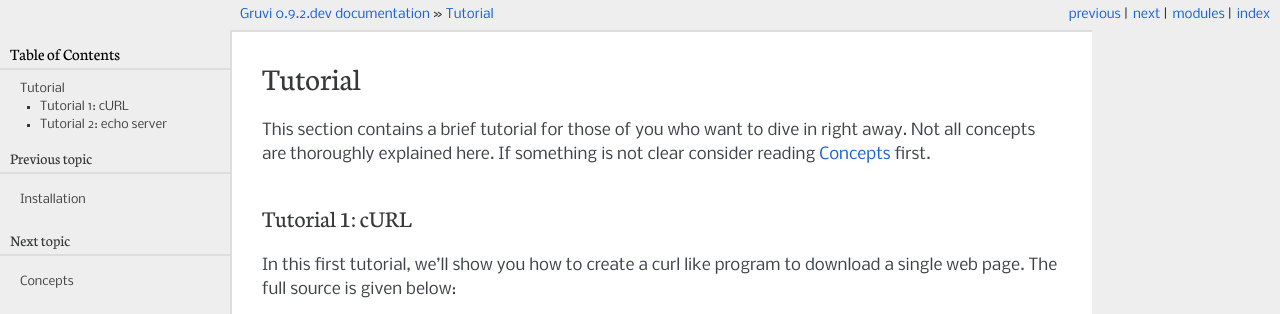
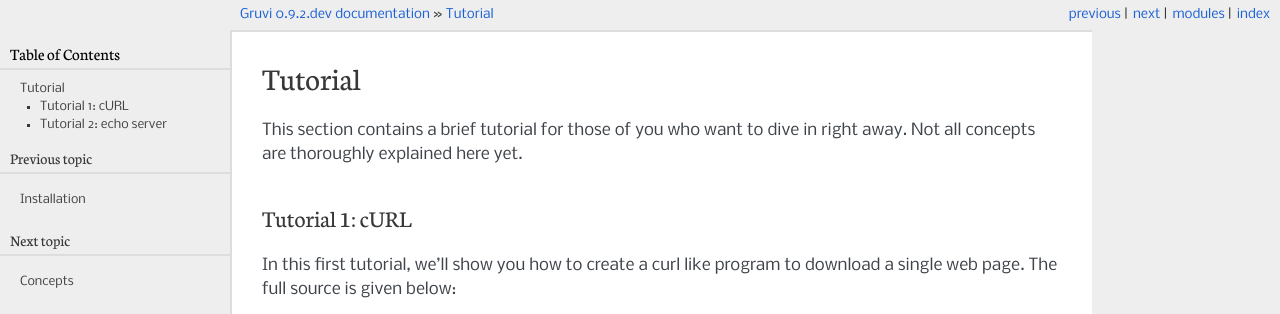
Before and after one commit to geertj/gruvi, a Sphinx documentation site: the page built from docs/tutorial.rst, in a window 1280 px wide and 900 px high, cut to the strip 0-314 px from the top of the window. Built offline with Sphinx 7.4.7, drawn with Linux system fonts in a browser that asks for light colours.

Commit message:
[docs] fix link to tutorial section
Fixes #3

```diff
--- a/docs/install.rst
+++ b/docs/install.rst
@@ -1,3 +1,5 @@
+.. _installation:
+
 ************
 Installation
 ************
--- a/docs/rationale.rst
+++ b/docs/rationale.rst
@@ -6,7 +6,7 @@
 
 This section gives a technical overview of Gruvi and explains some of its
 design decisions and their rationale. To get started immediately, skip to the
-:ref:`introduction` section.
+:ref:`installation` and :ref:`tutorial` sections.
 
 Gruvi is a network library for Python. It combines the efficiencies of evented
 I/O with a sequential programming model. Gruvi uses libuv_ (via pyuv_) as the
--- a/docs/tutorial.rst
+++ b/docs/tutorial.rst
@@ -1,10 +1,11 @@
+.. _tutorial:
+
 ********
 Tutorial
 ********
 
 This section contains a brief tutorial for those of you who want to dive in
-right away. Not all concepts are thoroughly explained here. If something is not
-clear consider reading :ref:`Concepts` first.
+right away. Not all concepts are thoroughly explained here yet.
 
 .. highlight:: python
    :linenothreshold: 10
```
